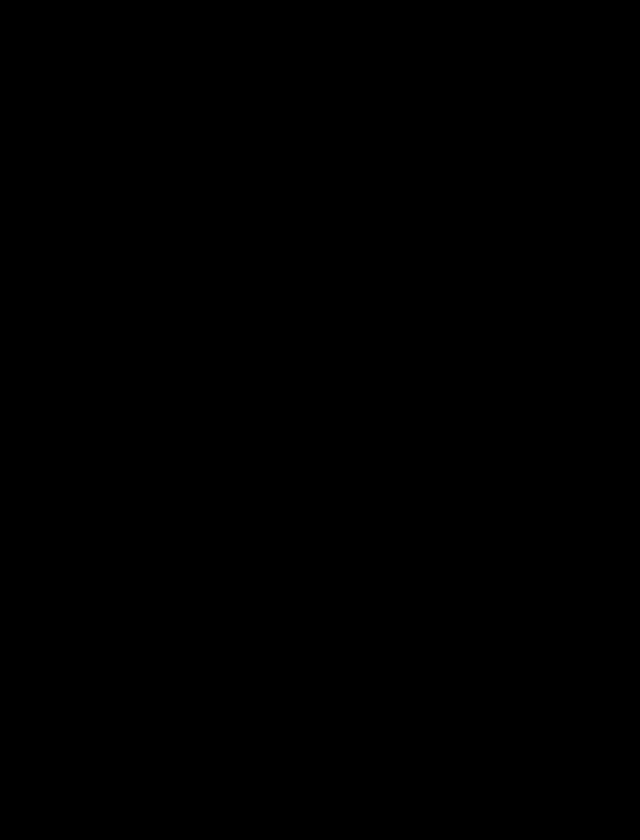
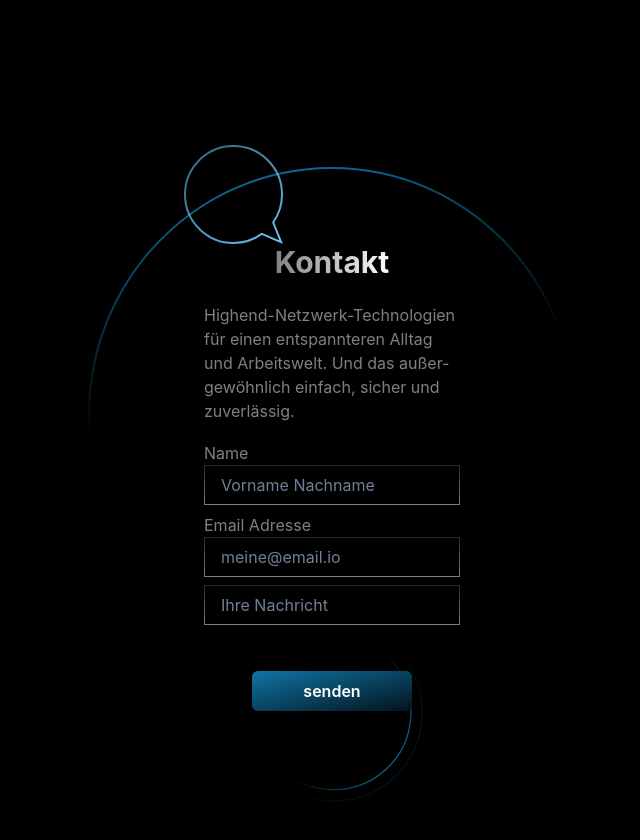
Before and after one commit to tw4/web-page-06, a React (Create React App) app in the folder web/: page / in a window 1280 px wide. Shown: the part 2740-3580 px from the top of the page, without its empty margins (308-948 px from the left). Built offline with nearby package versions, Linux system fonts and the light colour scheme.

Commit message:
add(Sectonfour)

```diff
--- a/web/src/App.tsx
+++ b/web/src/App.tsx
@@ -4,6 +4,7 @@ import {
 import React, { useEffect, useState } from 'react'
 import CookiesBar from './ui-library/components/CookiesBar'
 import NavBar from './ui-library/components/NavBar'
+import SectionFour from './ui-library/components/SectionFour'
 import SectionOne from './ui-library/components/SectionOne'
 import SectionThree from './ui-library/components/SectionThree'
 import SectionTwo from './ui-library/components/SectionTwo'
@@ -43,6 +44,9 @@ const App = (props: Props) => {
           <SectionThree
           changeLink={changeLink}
           />
+          <SectionFour
+          changeLink={changeLink}
+          />
           <CookiesBar />
         </Stack>
       </PageLayout>
--- /dev/null
+++ b/web/src/ui-library/components/SectionFour.tsx
@@ -0,0 +1,121 @@
+import {
+    Box,
+    Text,
+    VStack,
+    Input,
+    Button,
+    Stack,
+    Image,
+} from '@chakra-ui/react'
+import React from 'react'
+import sectionFourBg from '../../assets/images/sectionFourBg.svg'
+import sectionFourFormBg from '../../assets/images/sectionFourFormBg.svg'
+
+interface IProps {
+    changeLink: (newLink: string) => void
+}
+
+const SectionFour: React.FC<IProps> = ({ changeLink }) => {
+    return (
+        <Box
+            id='4'
+            height='100vh'
+            marginTop='10%'
+            marginLeft='10%'
+            marginRight='10%'
+            bgImage={sectionFourBg}
+            bgRepeat='no-repeat'
+            bgPosition='center'
+            onMouseOver={() => changeLink('4')}
+        >
+            <VStack
+                marginTop='13%'
+            >
+                <Text
+                    marginTop='10%'
+                    bgGradient='linear(to-l, white, grey)'
+                    bgClip='text'
+                    fontSize='3xl'
+                    fontWeight='bold'
+                >
+                    Kontakt
+                </Text>
+                <Text
+                    paddingTop='1%'
+                    width='25%'
+                    color='grey'
+                    textAlign='start'
+                >
+                    Highend-Netzwerk-Technologien
+                    für einen entspannteren Alltag
+                    und Arbeitswelt.
+                    Und das außer- gewöhnlich einfach, sicher und zuverlässig.
+                </Text>
+                <Stack
+                    width='25%'
+                    paddingTop='1%'
+                >
+                    <Box>
+                        <Text
+                            color='grey'
+                        >
+                            Name
+                        </Text>
+                        <Input
+                            placeholder='Vorname Nachname'
+                            style={{
+                                borderImage: 'linear-gradient(to top, grey 0%, black 150%) 1'
+                            }}
+                        />
+                    </Box>
+                    <Box>
+                        <Text
+                            color='grey'
+                        >
+                            Email Adresse
+                        </Text>
+                        <Input
+                            placeholder='meine@email.io'
+                            style={{
+                                borderImage: 'linear-gradient(to top, grey 0%, black 150%) 1'
+                            }}
+                        />
+                    </Box>
+                    <Box>
+                        <Input
+                            placeholder='Ihre Nachricht'
+                            style={{
+                                borderImage: 'linear-gradient(to top, grey 0%, black 150%) 1'
+                            }}
+                        />
+                    </Box>
+                    <Box
+                        textAlign='center'
+                        paddingTop='15%'
+                        bgImage={sectionFourFormBg}
+                        bgSize='100%'
+                        bgPosition='bottom'
+                    >
+                        <Button
+                            paddingLeft='20%'
+                            paddingRight='20%'
+                            marginBottom='50%'
+                            bgGradient='linear(to-br, black -200%, #159BDE , black 120% )'
+                            color='white'
+                            _hover={{
+                                bgGradient: 'linear(to-bl, black -200%, #159BDE , black 120% )'
+                            }}
+                            _active={{
+                                bgGradient: 'linear(to-tl, black -200%, #159BDE , black 120% )'
+                            }}
+                        >
+                            senden
+                        </Button>
+                    </Box>
+                </Stack>
+            </VStack>
+        </Box>
+    )
+}
+
+export default SectionFour
```
